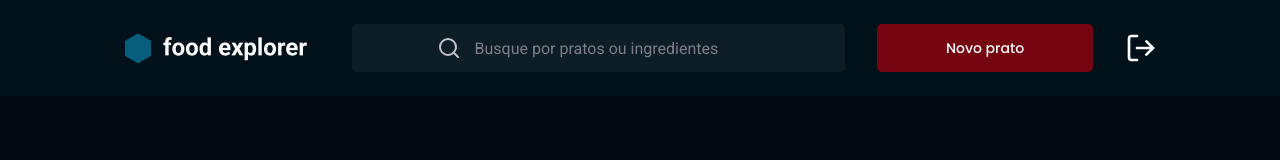
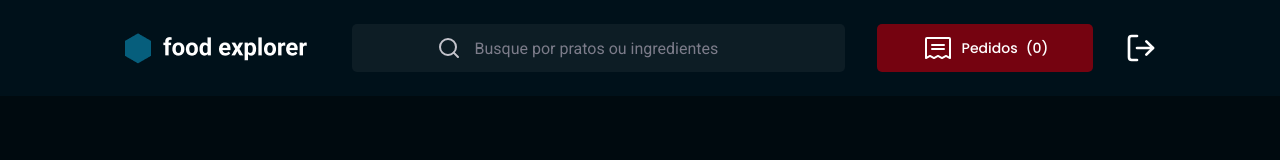
Before and after one commit to pcaldi/food-explorer-web, a React (Vite) app: page / in a window 1280 px wide. Shown: the top 160 px of the page. Built offline with nearby package versions, Linux system fonts and the light colour scheme.

Commit message:
adicionado customer

```diff
--- a/src/components/Button/index.jsx
+++ b/src/components/Button/index.jsx
@@ -1,14 +1,18 @@
 /* eslint-disable react/prop-types */
+import { PiReceipt } from "react-icons/pi";
+
 import { Container } from "./styles";
 
-export function Button({ title, loading = false, ...rest }) {
+export function Button({ title, loading = false, isCustomer, ...rest }) {
   return (
     <Container
       type="button"
       disabled={loading}
       {...rest}
     >
+      {isCustomer && <PiReceipt size={32} />}
       {loading ? "Carregando..." : title}
+      {isCustomer && <span>({rest.orderCount})</span>}
     </Container>
   )
 }
--- a/src/components/Button/styles.js
+++ b/src/components/Button/styles.js
@@ -1,7 +1,6 @@
 import styled from "styled-components";
 
 export const Container = styled.button`
-
   width: 100%;
   background: ${({ theme }) => theme.COLORS.DARK_RED};
   color: ${({ theme }) => theme.COLORS.WHITE};
@@ -9,6 +8,11 @@ export const Container = styled.button`
   border: none;
   border-radius: 5px;
   padding: 12px 32px;
+
+  display: flex;
+  align-items: center;
+  justify-content: center;
+  gap: 8px;
 
   font-family: 'Poppins', sans-serif;
   font-size: 14px;
--- a/src/components/Header/index.jsx
+++ b/src/components/Header/index.jsx
@@ -26,7 +26,11 @@ export function Header({ isAdmin = false }) {
         />
       </Search>
 
-      <Button title="Novo prato" />
+      {isAdmin ?
+        <Button title="Novo prato" />
+        :
+        <Button title="Pedidos" isCustomer orderCount={0} />
+      }
 
       <Logout>
         <FiLogOut />
```
